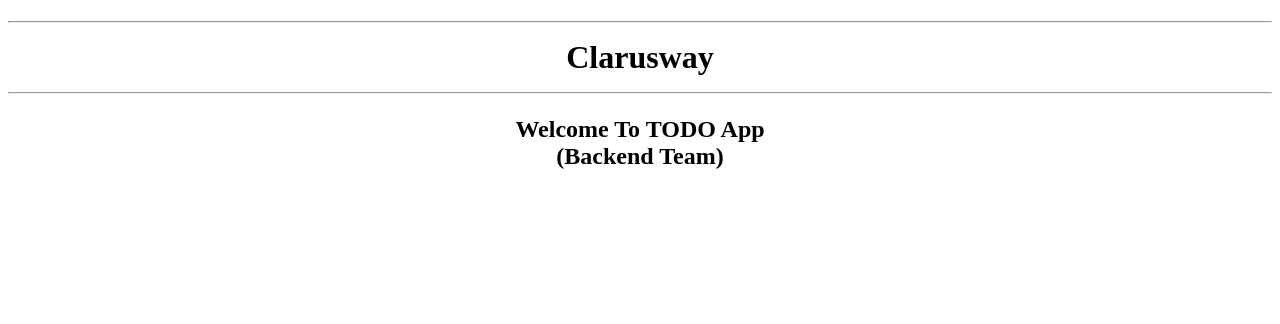
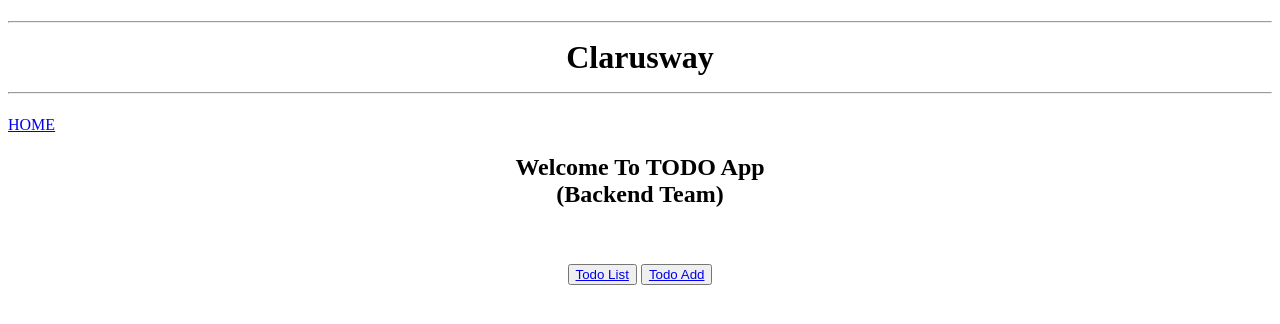
Before and after one commit to nurayarisoy/django_todo, a Django app: page / in a window 1280 px wide. Shown: the top 324 px of the page. Run offline with Django 3.2, Linux system fonts and the light colour scheme.

Commit message:
feat: update template

```diff
--- a/todo/templates/todo/base.html
+++ b/todo/templates/todo/base.html
@@ -17,6 +17,8 @@
         <hr>
     </h1>
 
+    <a href = "{% url 'home' %}">HOME</a>
+
     {% block content %}
 
     {% endblock content %}
--- a/todo/templates/todo/home.html
+++ b/todo/templates/todo/home.html
@@ -9,5 +9,10 @@
     </center>
 
 </h2>
-
+<br>
+<br>
+<center>
+<button><a href = "{% url 'list' %}">Todo List</a></button>
+<button><a href = "{% url 'add' %}">Todo Add</a></button>
+</center>
 {% endblock content %}
--- a/todo/templates/todo/todo_list.html
+++ b/todo/templates/todo/todo_list.html
@@ -7,7 +7,10 @@
 <hr>
 <ul>
 {% for todo in todos  %}
+
+    <a href = "{% url 'update' todo.id %}">
  <li>{{todo}}</li>
+</a>
 
 {% endfor %}
 </ul>
--- a/todo/templates/todo/todo_update.html
+++ b/todo/templates/todo/todo_update.html
@@ -9,7 +9,9 @@
 <form action="" method= "POST">
     {% csrf_token %}
     {{form.as_p}}
-    <input type= "submit" value="Add">
+    <input type= "submit" value="Update">
 </form>
 
+<button><a href = "{% url 'delete' todo.id %}">Delete</a></button>
+
 {% endblock content %}
```
